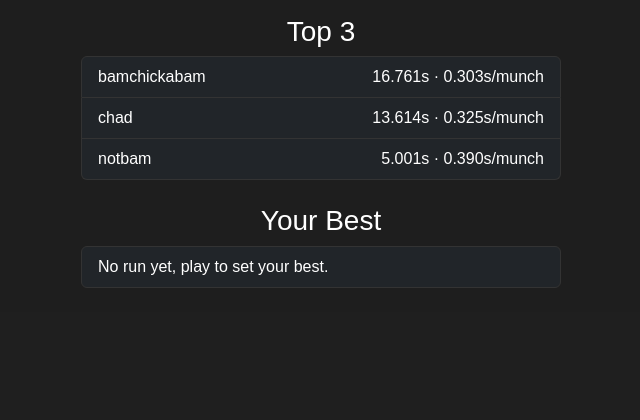
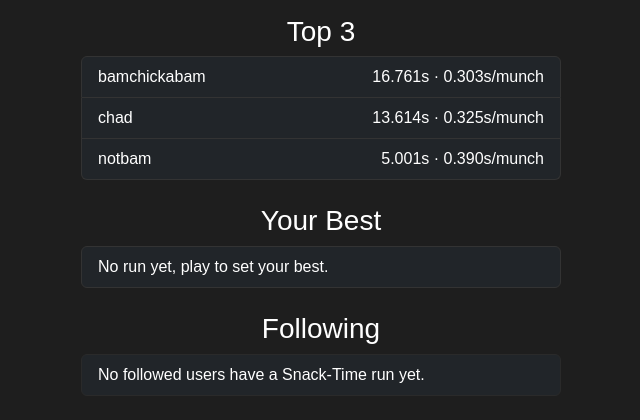
Before and after one commit to SmackyDahFrog/CITS3403-Project, a Flask app: page /play/kai in a window 1280 px wide. Shown: the part 947-1367 px from the top of the page, without its empty margins (319-959 px from the left). Before the commit the page ends 1235 px from the top, so only its background shows below. Run offline with Flask 3, Linux system fonts and the light colour scheme; a user stored in the database is signed in.

Commit message:
feat(#78): show followed users' scores below each game's leaderboard

```diff
--- a/app/routes.py
+++ b/app/routes.py
@@ -5,6 +5,7 @@ from datetime import datetime
 
 from flask import Blueprint, current_app, flash, jsonify, redirect, render_template, request, session, url_for
 from flask_login import current_user, login_required, login_user, logout_user
+from sqlalchemy import select
 
 from app.forms import (
     ChangeAvatarForm,
@@ -33,6 +34,11 @@ USER_SEARCH_WINDOW = 10.0
 USER_SEARCH_LIMIT = 40
 
 ALLOWED_GAMES = {'tictactoe', 'wilson'}
+
+
+def _followed_user_ids():
+    # select() of every user_id the current user follows, used to filter game-run tables
+    return select(Follow.followed_id).where(Follow.follower_id == current_user.id)
 
 
 @main_bp.route('/', methods=['GET', 'POST'])
@@ -171,7 +177,20 @@ def tictactoe():
             .all()
     )
     personal_run = db.session.query(TicTacToeRun).filter_by(user_id=current_user.id).first()
-    return render_template('ticTacToe.html', top_scores=top_scores, personal_run=personal_run)
+    # followed users with any tic-tac-toe activity, sorted by best win time, no rows for follows who never played
+    followed_scores = (
+        db.session.query(TicTacToeRun, User)
+            .join(User, TicTacToeRun.user_id == User.id)
+            .filter(TicTacToeRun.user_id.in_(_followed_user_ids()))
+            .order_by(TicTacToeRun.best_win_ms.is_(None), TicTacToeRun.best_win_ms.asc())
+            .all()
+    )
+    return render_template(
+        'ticTacToe.html',
+        top_scores=top_scores,
+        personal_run=personal_run,
+        followed_scores=followed_scores,
+    )
 
 
 @main_bp.route('/game1')
@@ -186,7 +205,20 @@ def game1():
     )
 
     personal_run = db.session.query(WheresWilsonRun).filter_by(user_id=current_user.id).first()
-    return render_template('game1.html', top_scores=top_scores, personal_run=personal_run)
+    # followed users that have a wilson run, fastest first
+    followed_scores = (
+        db.session.query(WheresWilsonRun, User)
+        .join(User, WheresWilsonRun.user_id == User.id)
+        .filter(WheresWilsonRun.user_id.in_(_followed_user_ids()))
+        .order_by(WheresWilsonRun.time_ms.asc())
+        .all()
+    )
+    return render_template(
+        'game1.html',
+        top_scores=top_scores,
+        personal_run=personal_run,
+        followed_scores=followed_scores,
+    )
 
 
 @main_bp.route('/play/kai')
@@ -201,12 +233,21 @@ def play_kai():
             .all()
     )
     personal_run = db.session.query(KaiRun).filter_by(user_id=current_user.id).first()
+    # followed users with a snack-time run, same sort rules as the top 3 so the ordering matches
+    followed_scores = (
+        db.session.query(KaiRun, User)
+            .join(User, KaiRun.user_id == User.id)
+            .filter(KaiRun.user_id.in_(_followed_user_ids()))
+            .order_by(KaiRun.time_ms.desc(), avg_eat_no_data.asc(), KaiRun.avg_eat_ms.asc())
+            .all()
+    )
     js_path = os.path.join(current_app.static_folder, 'js', 'kai-game.js')
     js_version = int(os.path.getmtime(js_path))
     return render_template(
         'games/kai.html',
         top_scores=top_scores,
         personal_run=personal_run,
+        followed_scores=followed_scores,
         js_version=js_version,
     )
 
--- a/app/templates/games/kai.html
+++ b/app/templates/games/kai.html
@@ -4,6 +4,7 @@
 
 {% block extra_css %}
 <link rel="stylesheet" href="{{ url_for('static', filename='css/kai.css') }}">
+<link rel="stylesheet" href="{{ url_for('static', filename='css/following.css') }}">
 {% endblock %}
 
 {% block content %}
@@ -58,6 +59,22 @@
                 <li class="list-group-item bg-dark text-white">No run yet, play to set your best.</li>
                 {% endif %}
             </ul>
+
+            <h3 class="text-center mt-4">Following</h3>
+            <ul class="list-group followed-leaderboard">
+                {% for run, user in followed_scores %}
+                <li class="list-group-item bg-dark text-white d-flex align-items-center">
+                    <img class="followed-avatar"
+                         src="{{ url_for('static', filename='images/avatars/' ~ (user.avatar or 'av1') ~ '.png') }}" alt="">
+                    <span class="flex-grow-1 text-start">{{ user.display_name or user.username }}</span>
+                    <span>
+                        {{ '%.3f'|format(run.time_ms / 1000) }}s{% if run.avg_eat_ms %} &middot; {{ '%.3f'|format(run.avg_eat_ms / 1000) }}s/munch{% endif %}
+                    </span>
+                </li>
+                {% else %}
+                <li class="list-group-item bg-dark text-white">No followed users have a Snack-Time run yet.</li>
+                {% endfor %}
+            </ul>
         </div>
     </div>
 </div>
```
Also changed, not shown: app/templates/game1.html (+15 -0 lines), app/templates/ticTacToe.html (+17 -0 lines).
